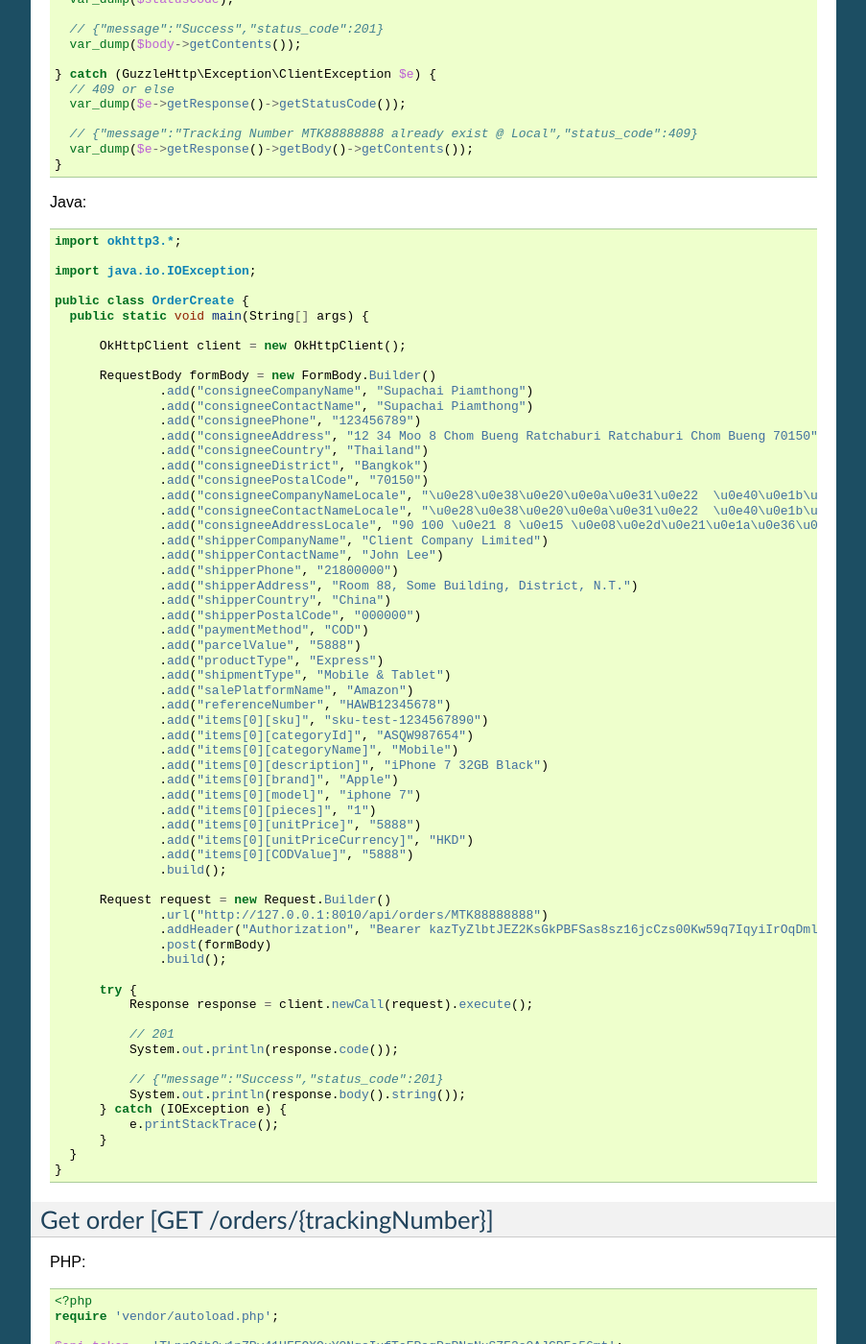
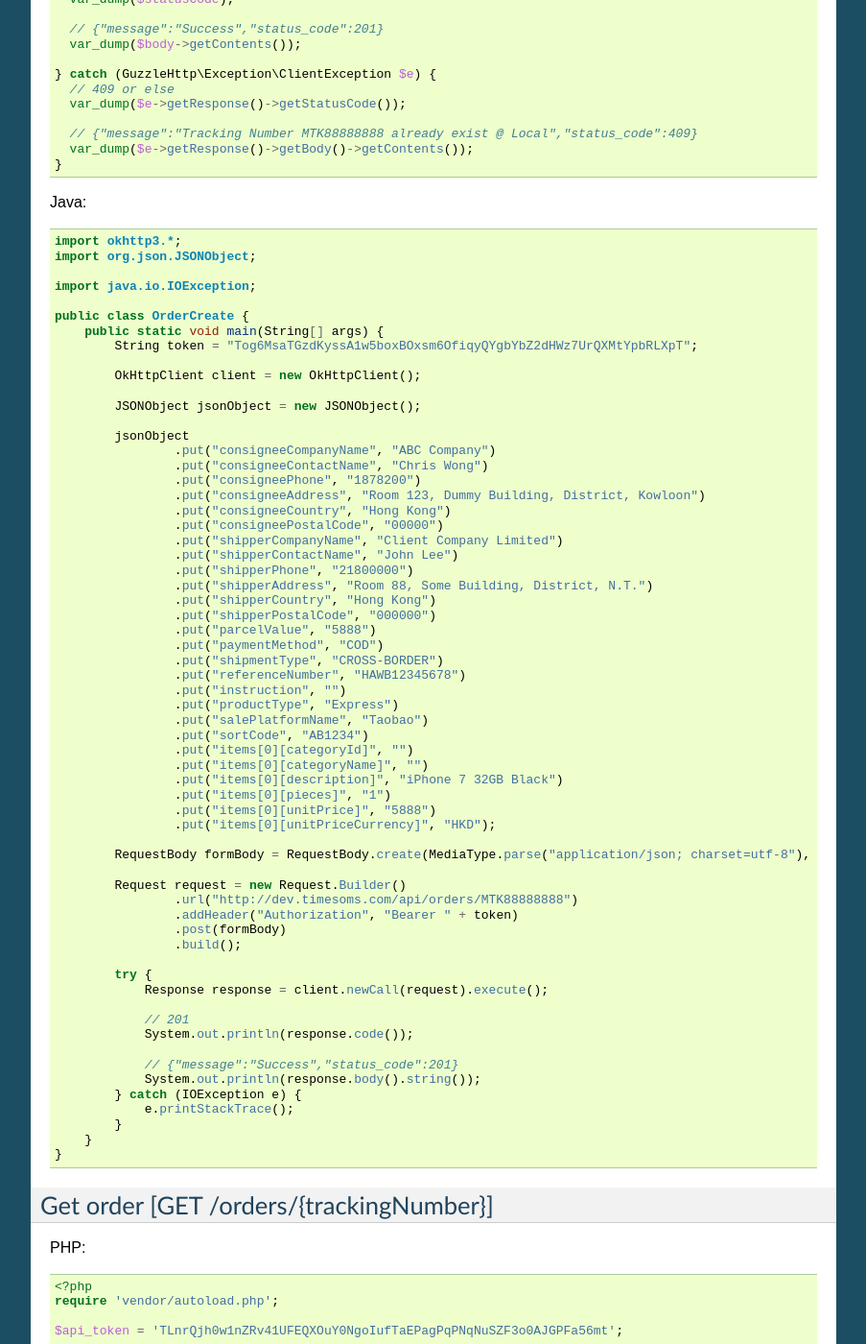
Before and after one commit to timeslogistics/times-oms-api-docs, a Sphinx documentation site: the page built from docs/sample_code.rst, in a window 1280 px wide and 1400 px high, scrolled down 1131 px. Shown: the whole window at 96% size, without its empty margins (198-1101 px from the left). Built offline with Sphinx 7.4.7, drawn with Linux system fonts in a browser that asks for light colours.

Commit message:
Update sample_code.rst
Updated Java sample code

```diff
--- a/docs/sample_code.rst
+++ b/docs/sample_code.rst
@@ -85,67 +85,66 @@ Java:
 .. code-block:: java
 
   import okhttp3.*;
+  import org.json.JSONObject;
 
   import java.io.IOException;
 
   public class OrderCreate {
-    public static void main(String[] args) {
+      public static void main(String[] args) {
+          String token = "Tog6MsaTGzdKyssA1w5boxBOxsm6OfiqyQYgbYbZ2dHWz7UrQXMtYpbRLXpT";
 
-        OkHttpClient client = new OkHttpClient();
+          OkHttpClient client = new OkHttpClient();
 
-        RequestBody formBody = new FormBody.Builder()
-                .add("consigneeCompanyName", "Supachai Piamthong")
-                .add("consigneeContactName", "Supachai Piamthong")
-                .add("consigneePhone", "123456789")
-                .add("consigneeAddress", "12 34 Moo 8 Chom Bueng Ratchaburi Ratchaburi Chom Bueng 70150")
-                .add("consigneeCountry", "Thailand")
-                .add("consigneeDistrict", "Bangkok")
-                .add("consigneePostalCode", "70150")
-                .add("consigneeCompanyNameLocale", "\u0e28\u0e38\u0e20\u0e0a\u0e31\u0e22  \u0e40\u0e1b\u0e35\u0e48\u0e22\u0e21\u0e17\u0e2d\u0e07")
-                .add("consigneeContactNameLocale", "\u0e28\u0e38\u0e20\u0e0a\u0e31\u0e22  \u0e40\u0e1b\u0e35\u0e48\u0e22\u0e21\u0e17\u0e2d\u0e07")
-                .add("consigneeAddressLocale", "90 100 \u0e21 8 \u0e15 \u0e08\u0e2d\u0e21\u0e1a\u0e36\u0e07  \u0e23\u0e32\u0e0a\u0e1a\u0e38\u0e23\u0e35  Ratchaburi \u0e08\u0e2d\u0e21\u0e1a\u0e36\u0e07  Chom Bueng 70150")
-                .add("shipperCompanyName", "Client Company Limited")
-                .add("shipperContactName", "John Lee")
-                .add("shipperPhone", "21800000")
-                .add("shipperAddress", "Room 88, Some Building, District, N.T.")
-                .add("shipperCountry", "China")
-                .add("shipperPostalCode", "000000")
-                .add("paymentMethod", "COD")
-                .add("parcelValue", "5888")
-                .add("productType", "Express")
-                .add("shipmentType", "Mobile & Tablet")
-                .add("salePlatformName", "Amazon")
-                .add("referenceNumber", "HAWB12345678")
-                .add("items[0][sku]", "sku-test-1234567890")
-                .add("items[0][categoryId]", "ASQW987654")
-                .add("items[0][categoryName]", "Mobile")
-                .add("items[0][description]", "iPhone 7 32GB Black")
-                .add("items[0][brand]", "Apple")
-                .add("items[0][model]", "iphone 7")
-                .add("items[0][pieces]", "1")
-                .add("items[0][unitPrice]", "5888")
-                .add("items[0][unitPriceCurrency]", "HKD")
-                .add("items[0][CODValue]", "5888")
-                .build();
+          JSONObject jsonObject = new JSONObject();
 
-        Request request = new Request.Builder()
-                .url("http://127.0.0.1:8010/api/orders/MTK88888888")
-                .addHeader("Authorization", "Bearer kazTyZlbtJEZ2KsGkPBFSas8sz16jcCzs00Kw59q7IqyiIrOqDml3x79xqAZ")
-                .post(formBody)
-                .build();
+          jsonObject
+                  .put("consigneeCompanyName", "ABC Company")
+                  .put("consigneeContactName", "Chris Wong")
+                  .put("consigneePhone", "1878200")
+                  .put("consigneeAddress", "Room 123, Dummy Building, District, Kowloon")
+                  .put("consigneeCountry", "Hong Kong")
+                  .put("consigneePostalCode", "00000")
+                  .put("shipperCompanyName", "Client Company Limited")
+                  .put("shipperContactName", "John Lee")
+                  .put("shipperPhone", "21800000")
+                  .put("shipperAddress", "Room 88, Some Building, District, N.T.")
+                  .put("shipperCountry", "Hong Kong")
+                  .put("shipperPostalCode", "000000")
+                  .put("parcelValue", "5888")
+                  .put("paymentMethod", "COD")
+                  .put("shipmentType", "CROSS-BORDER")
+                  .put("referenceNumber", "HAWB12345678")
+                  .put("instruction", "")
+                  .put("productType", "Express")
+                  .put("salePlatformName", "Taobao")
+                  .put("sortCode", "AB1234")
+                  .put("items[0][categoryId]", "")
+                  .put("items[0][categoryName]", "")
+                  .put("items[0][description]", "iPhone 7 32GB Black")
+                  .put("items[0][pieces]", "1")
+                  .put("items[0][unitPrice]", "5888")
+                  .put("items[0][unitPriceCurrency]", "HKD");
 
-        try {
-            Response response = client.newCall(request).execute();
+          RequestBody formBody = RequestBody.create(MediaType.parse("application/json; charset=utf-8"), jsonObject.toString());
 
-            // 201
-            System.out.println(response.code());
+          Request request = new Request.Builder()
+                  .url("http://dev.timesoms.com/api/orders/MTK88888888")
+                  .addHeader("Authorization", "Bearer " + token)
+                  .post(formBody)
+                  .build();
 
-            // {"message":"Success","status_code":201}
-            System.out.println(response.body().string());
-        } catch (IOException e) {
-            e.printStackTrace();
-        }
-    }
+          try {
+              Response response = client.newCall(request).execute();
+
+              // 201
+              System.out.println(response.code());
+
+              // {"message":"Success","status_code":201}
+              System.out.println(response.body().string());
+          } catch (IOException e) {
+              e.printStackTrace();
+          }
+      }
   }
 
 Get order [GET /orders/{trackingNumber}]
```
